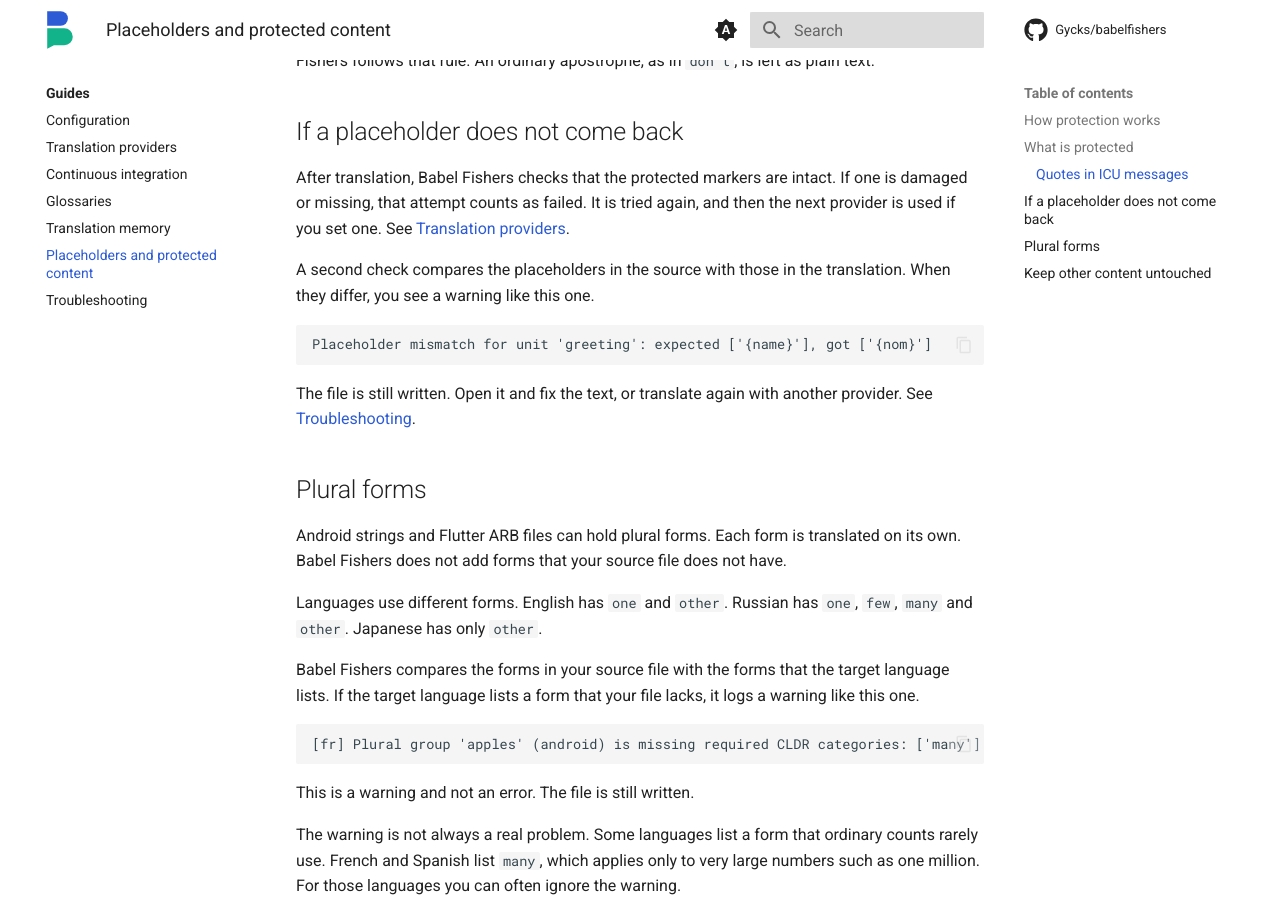
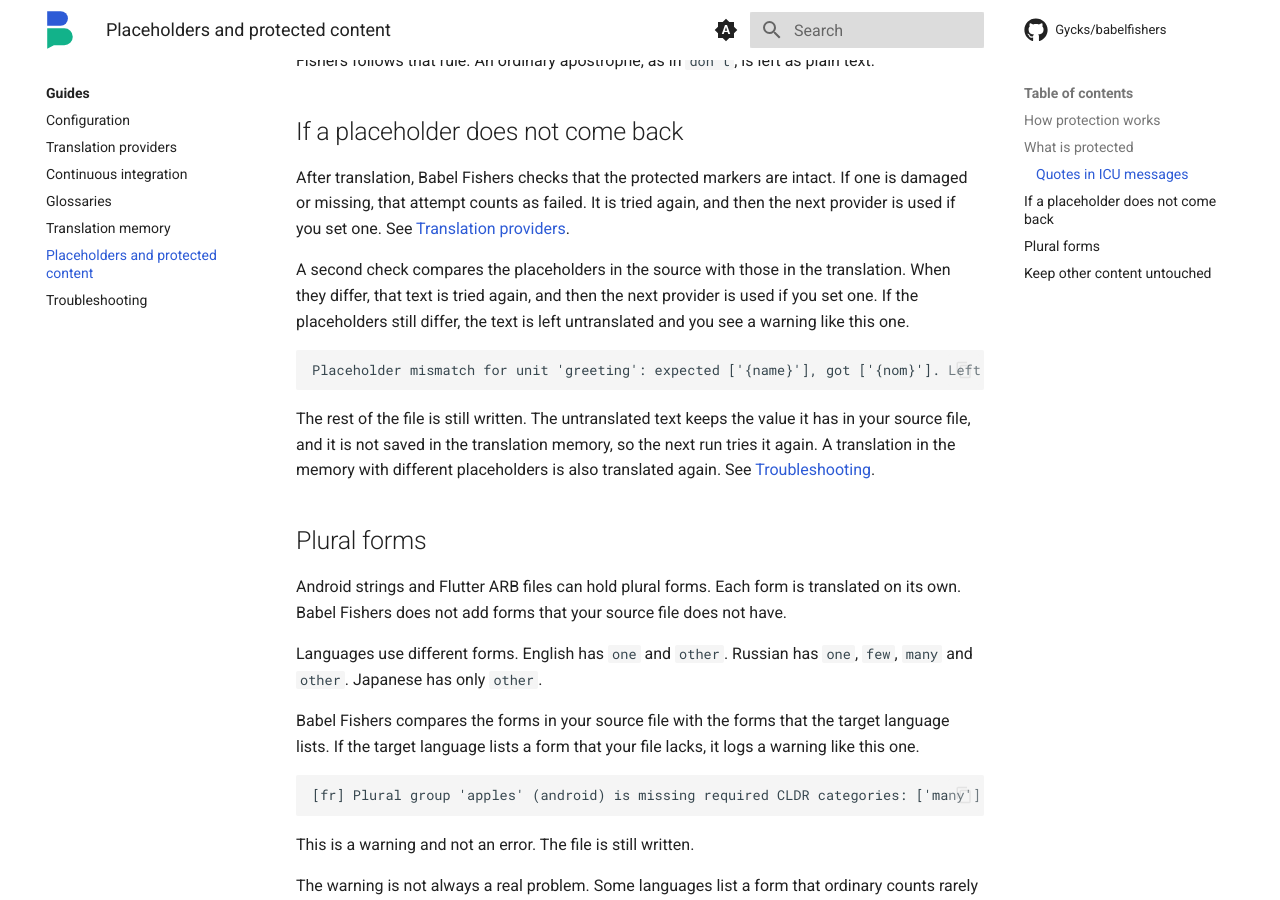
Before and after one commit to Gycks/babelfishers, an MkDocs documentation site: the page built from docs/guides/placeholders.md, in a window 1280 px wide and 900 px high, scrolled down 1367 px. Built offline with MkDocs 1.6.1 and Material for MkDocs 9.7.7, drawn with Linux system fonts in a browser that asks for light colours; comment, search, counter and statistics services are not loaded.

Commit message:
doc update

````diff
--- a/docs/guides/placeholders.md
+++ b/docs/guides/placeholders.md
@@ -37,13 +37,13 @@
 
 After translation, Babel Fishers checks that the protected markers are intact. If one is damaged or missing, that attempt counts as failed. It is tried again, and then the next provider is used if you set one. See [Translation providers](providers.md).
 
-A second check compares the placeholders in the source with those in the translation. When they differ, you see a warning like this one.
+A second check compares the placeholders in the source with those in the translation. When they differ, that text is tried again, and then the next provider is used if you set one. If the placeholders still differ, the text is left untranslated and you see a warning like this one.
 
 ```text
-Placeholder mismatch for unit 'greeting': expected ['{name}'], got ['{nom}']
+Placeholder mismatch for unit 'greeting': expected ['{name}'], got ['{nom}']. Left untranslated.
 ```
 
-The file is still written. Open it and fix the text, or translate again with another provider. See [Troubleshooting](troubleshooting.md).
+The rest of the file is still written. The untranslated text keeps the value it has in your source file, and it is not saved in the translation memory, so the next run tries it again. A translation in the memory with different placeholders is also translated again. See [Troubleshooting](troubleshooting.md).
 
 ## Plural forms
 
````
Also changed, not shown: CHANGELOG.md (+10 -0 lines), docs/guides/providers.md (+1 -0 lines), docs/guides/troubleshooting.md (+1 -1 lines).
